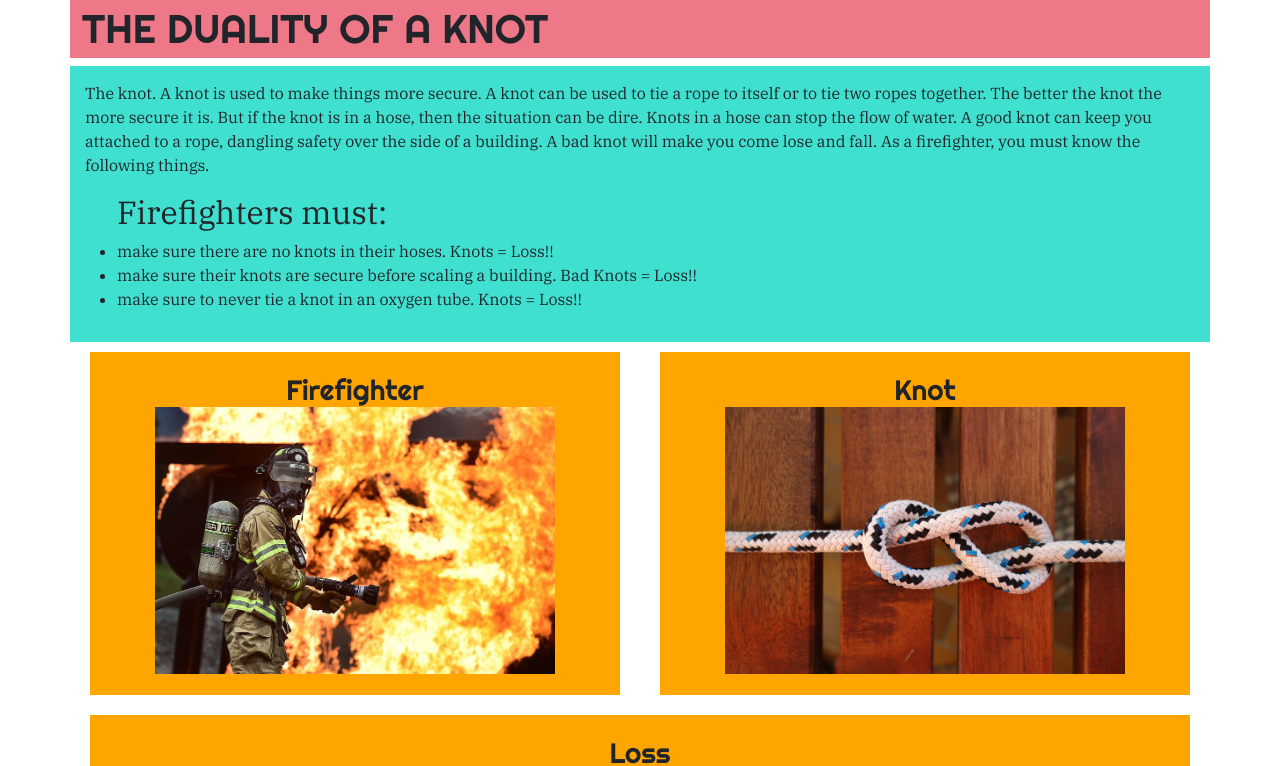
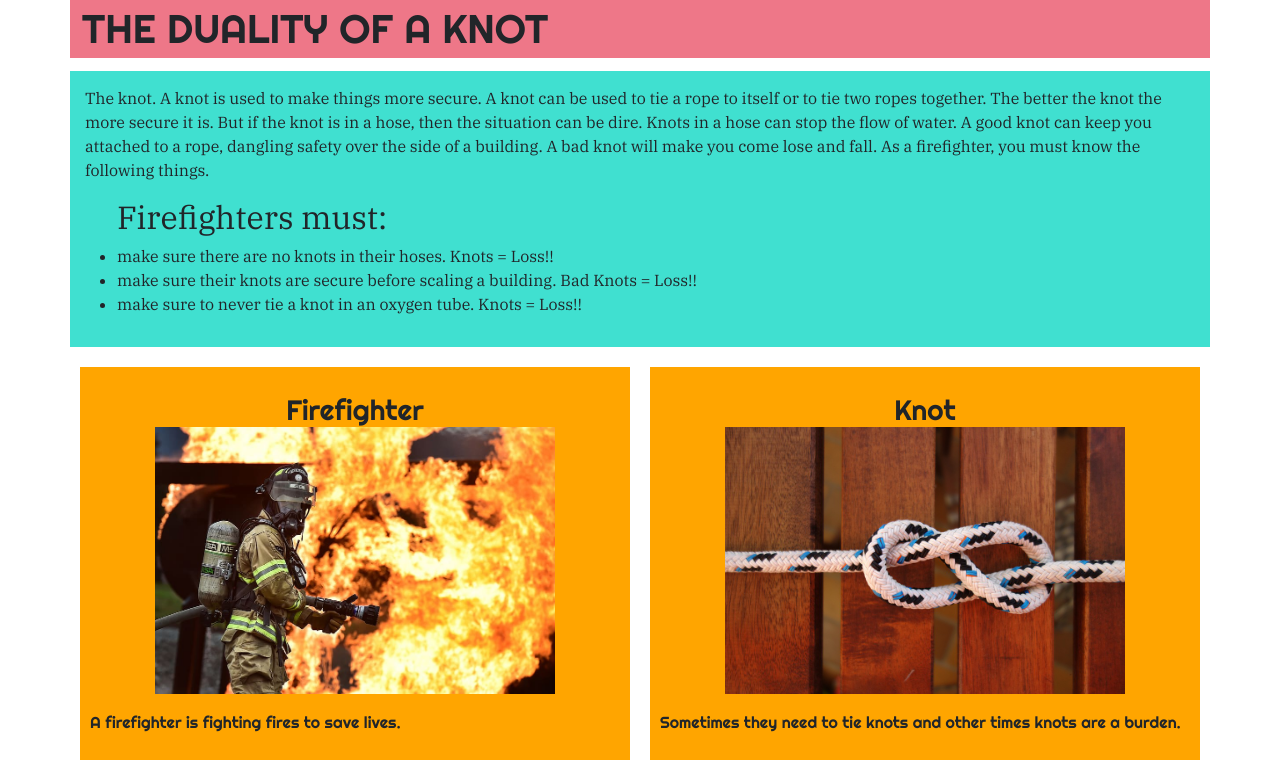
Before and after one commit to Jqual1/csci340lab1, a plain HTML site: page index.html in a window 1280 px wide. Shown: the top 766 px of the page. Drawn offline with nearby package versions, Linux system fonts and the light colour scheme.

Commit message:
Final Touches

```diff
--- a/index.html
+++ b/index.html
@@ -1,11 +1,11 @@
 <!DOCTYPE html>
 <html>
   <head>
+    <link href="https://cdn.jsdelivr.net/npm/bootstrap@5.1.0/dist/css/bootstrap.min.css" rel="stylesheet" integrity="sha384-KyZXEAg3QhqLMpG8r+8fhAXLRk2vvoC2f3B09zVXn8CA5QIVfZOJ3BCsw2P0p/We" crossorigin="anonymous">
     <link rel="stylesheet" href="style.css">
     <link rel="preconnect" href="https://fonts.googleapis.com">
     <link rel="preconnect" href="https://fonts.gstatic.com" crossorigin>
     <link href="https://fonts.googleapis.com/css2?family=IBM+Plex+Serif&family=Righteous&display=swap" rel="stylesheet">
-    <link href="https://cdn.jsdelivr.net/npm/bootstrap@5.1.0/dist/css/bootstrap.min.css" rel="stylesheet" integrity="sha384-KyZXEAg3QhqLMpG8r+8fhAXLRk2vvoC2f3B09zVXn8CA5QIVfZOJ3BCsw2P0p/We" crossorigin="anonymous">
   <!head>
   <title>
     Loss Knot Fireman
@@ -46,12 +46,18 @@
             <img width="400" src="images/Fireman.jpg">
             </h3>
           </p>
+          <p>
+            A firefighter is fighting fires to save lives.
+          </p>
         </div>
         <div class="middle col">
           <p>
             <h3>Knot <br>
             <img width="400" src="images/Knot.jpg">
             </h3>
+          </p>
+          <p>
+            Sometimes they need to tie knots and other times knots are a burden.
           </p>
         </div>
         <div class="middle col">
--- a/style.css
+++ b/style.css
@@ -7,6 +7,7 @@ h3{
   text-align: center;
 }
 #first {
+  margin-top: 5px;
   margin-bottom: 10px;
   padding: 15px;
   background-color: turquoise;
@@ -14,8 +15,8 @@ h3{
 }
 .middle{
   align-items: center;
-  margin: 20px;
-  padding: 5px;
+  margin: 10px;
+  padding: 10px;
   background-color: orange;
   font-family: 'Righteous', cursive;
 }
```
